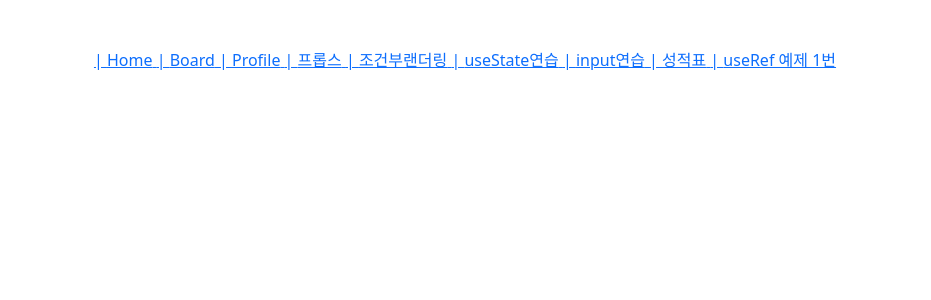
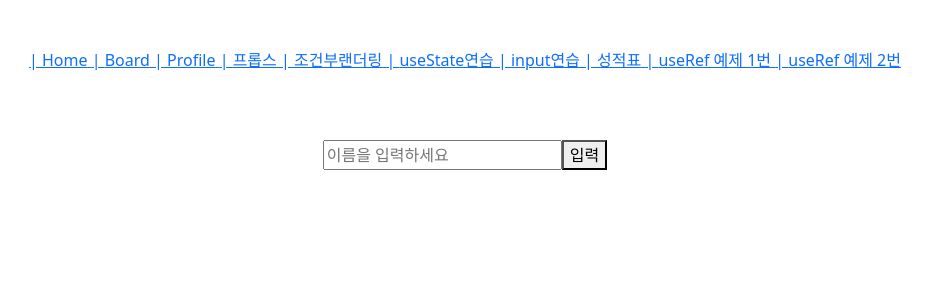
Before and after one commit to dayoung077/react-vite-ydy-example2, a React (Vite) app: page /useref2 in a window 1280 px wide. Shown: the top 300 px of the page, without its empty margins (175-1106 px from the left). Built offline with nearby package versions, Linux system fonts and the light colour scheme.

Commit message:
useRef, 2번째 예제 완성

```diff
--- /dev/null
+++ b/src/components/UseRefEx2.jsx
@@ -0,0 +1,39 @@
+import React, { useRef } from 'react'
+
+// Dom 객체를 받아 올 때
+// useRef로 특정 Dom 선택하기
+// getElementById, querySelector 같은 DOM Selector 함수를 사용해서 Dom을 선택한다.
+// 프로젝트에서도 가끔씩 Dom을 직접 선택해야 하는 상황이 발생
+// 예를 들어서 특정 엘리먼트의 크기를 가져와야 한다든지,
+// 스크롤바 위치를 가져오거나 설정해야 된다든지,
+// 또는 포커스를 설정해 줘야 된다든지 등 정말 다양한 상황이 있겠죠.
+// 추가적으로 Video.js, JWPlayer 같은 HTML5 Video 관련 라이브러리,
+// 또는 D3, chart.js 같은 그래프 관련 라이브러리 등의 외부 라이브러리를 사용해야 할
+// 때에도 특정 DOM에다 적용하기 때문에 DOM 객지를 useRef()로 가져옴
+
+const UseRefEx2 = () => {
+  const nameRef = useRef()
+
+  // let nameRef = {
+  //   current: windows.documnet.querySelector('input'),
+  // }
+
+  const handleClick = () => {
+    console.log(nameRef.current)
+    console.log(nameRef.current.name)
+    console.log(nameRef.current.value)
+
+    if (nameRef.current.value.length < 1) {
+      nameRef.current.focus()
+    }
+  }
+
+  return (
+    <div style={{ padding: 20 }}>
+      <input ref={nameRef} name="name" placeholder="이름을 입력하세요" />
+      <button onClick={handleClick}>입력</button>
+    </div>
+  )
+}
+
+export default UseRefEx2
--- /dev/null
+++ b/src/pages/UseRefPage2.jsx
@@ -0,0 +1,13 @@
+import React from 'react'
+import UseRefEx2 from '../components/UseRefEx2'
+
+const UseRefPage2 = () => {
+  // prettier-ignore
+  return (
+    <div className="text-center mt-5">
+      <UseRefEx2 />
+    </div>
+  );
+}
+
+export default UseRefPage2
--- a/src/route/Routes.jsx
+++ b/src/route/Routes.jsx
@@ -8,6 +8,7 @@
 import InputPage from '../pages/InputPage'
 import GradePage from '../pages/GradePage'
 import UseRefPage from '../pages/UseRefPage'
+import UseRefPage2 from '../pages/UseRefPage2'
 
 // React Routes, Route 사용 시 배열로 관리하기
 const routes = [
@@ -56,6 +57,12 @@
     element: <UseRefPage />,
     title: 'useRef 예제 1번',
   },
+
+  {
+    path: '/useref2',
+    element: <UseRefPage2 />,
+    title: 'useRef 예제 2번',
+  },
 ]
 
 export default routes
```
